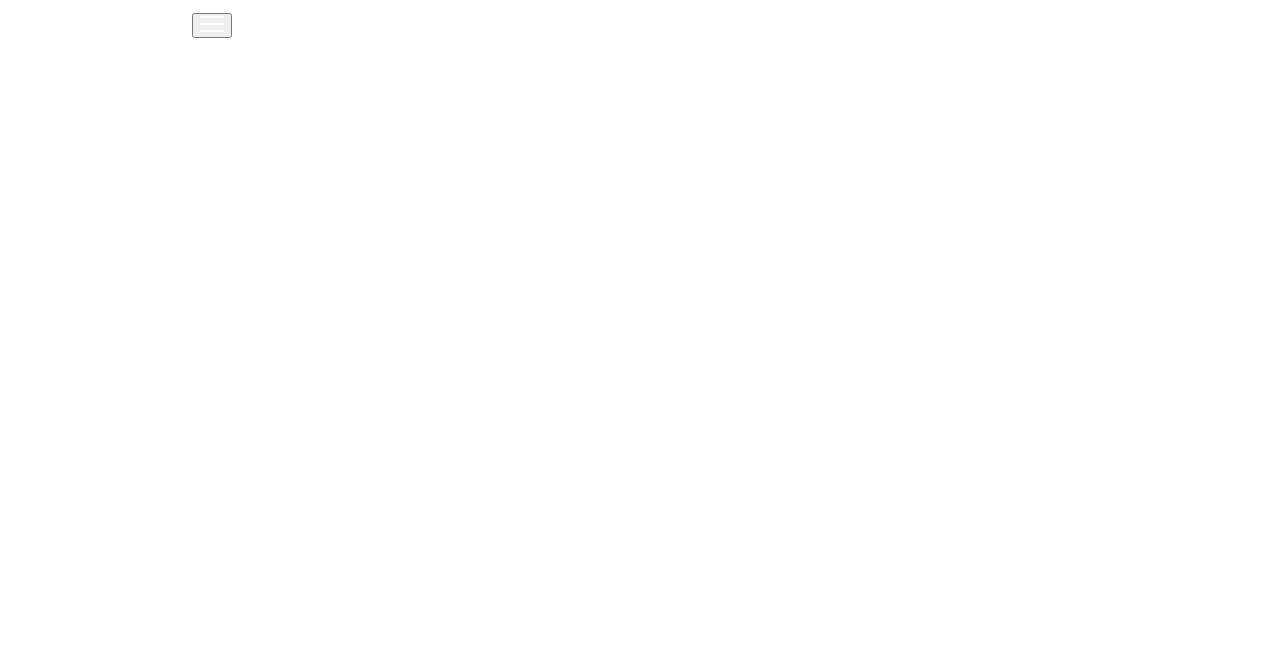
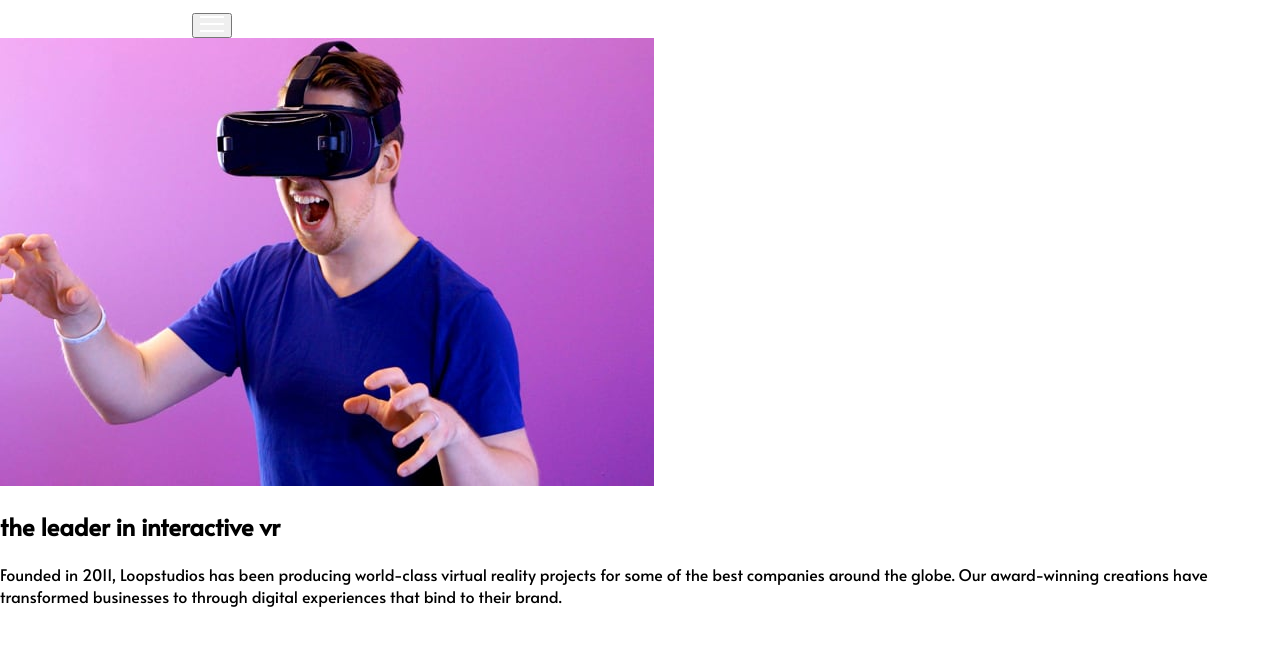
Before and after one commit to eniiku/loopstudios, a React (Vite) app: page / in a window 1280 px wide. Shown: the top 646 px of the page. Built offline with nearby package versions, Linux system fonts and the light colour scheme.

Commit message:
feat(About): create About section

```diff
--- a/src/App.tsx
+++ b/src/App.tsx
@@ -1,11 +1,12 @@
 import { Fragment } from 'react';
-import { Hero } from './components';
+import { Hero, About } from './components';
 import './App.scss';
 
 const App = () => {
   return (
     <Fragment>
       <Hero />
+      <About />
     </Fragment>
   );
 };
--- /dev/null
+++ b/src/components/About/About.tsx
@@ -0,0 +1,23 @@
+import aboutImage from '../../assets/images/mobile/image-interactive.jpg';
+
+const About = () => {
+  return (
+    <section>
+      <img
+        src={aboutImage}
+        alt='User interacting with virtual reality project'
+      />
+      <div>
+        <h1>the leader in interactive vr</h1>
+        <p>
+          Founded in 2011, Loopstudios has been producing world-class virtual
+          reality projects for some of the best companies around the globe. Our
+          award-winning creations have transformed businesses to through digital
+          experiences that bind to their brand.
+        </p>
+      </div>
+    </section>
+  );
+};
+
+export default About;
--- a/src/components/index.ts
+++ b/src/components/index.ts
@@ -1,2 +1,3 @@
 export {default as Navbar} from './Navbar/Navbar';
 export {default as Hero} from './Hero/Hero';
+export {default as About} from './About/About'
```
